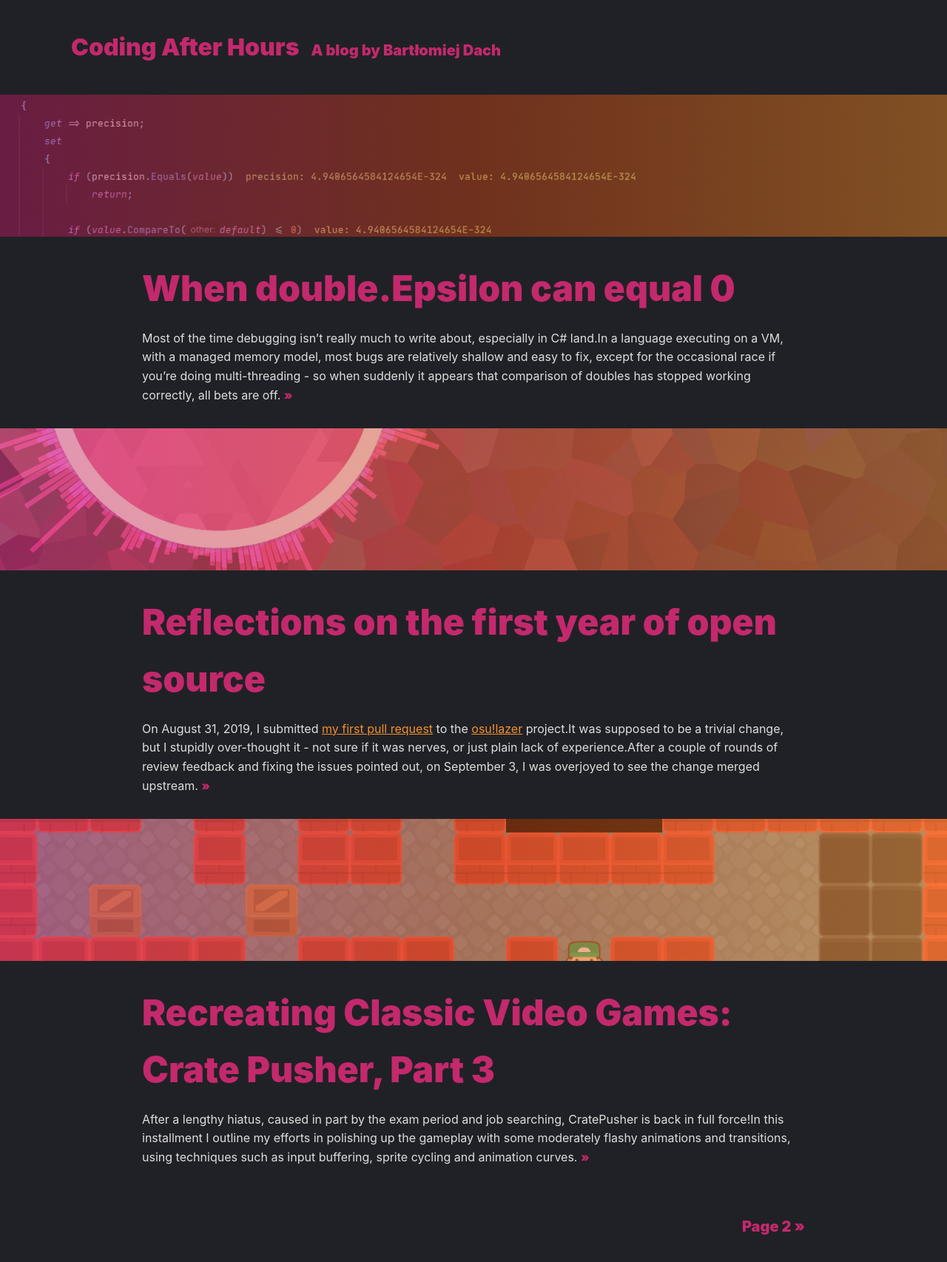
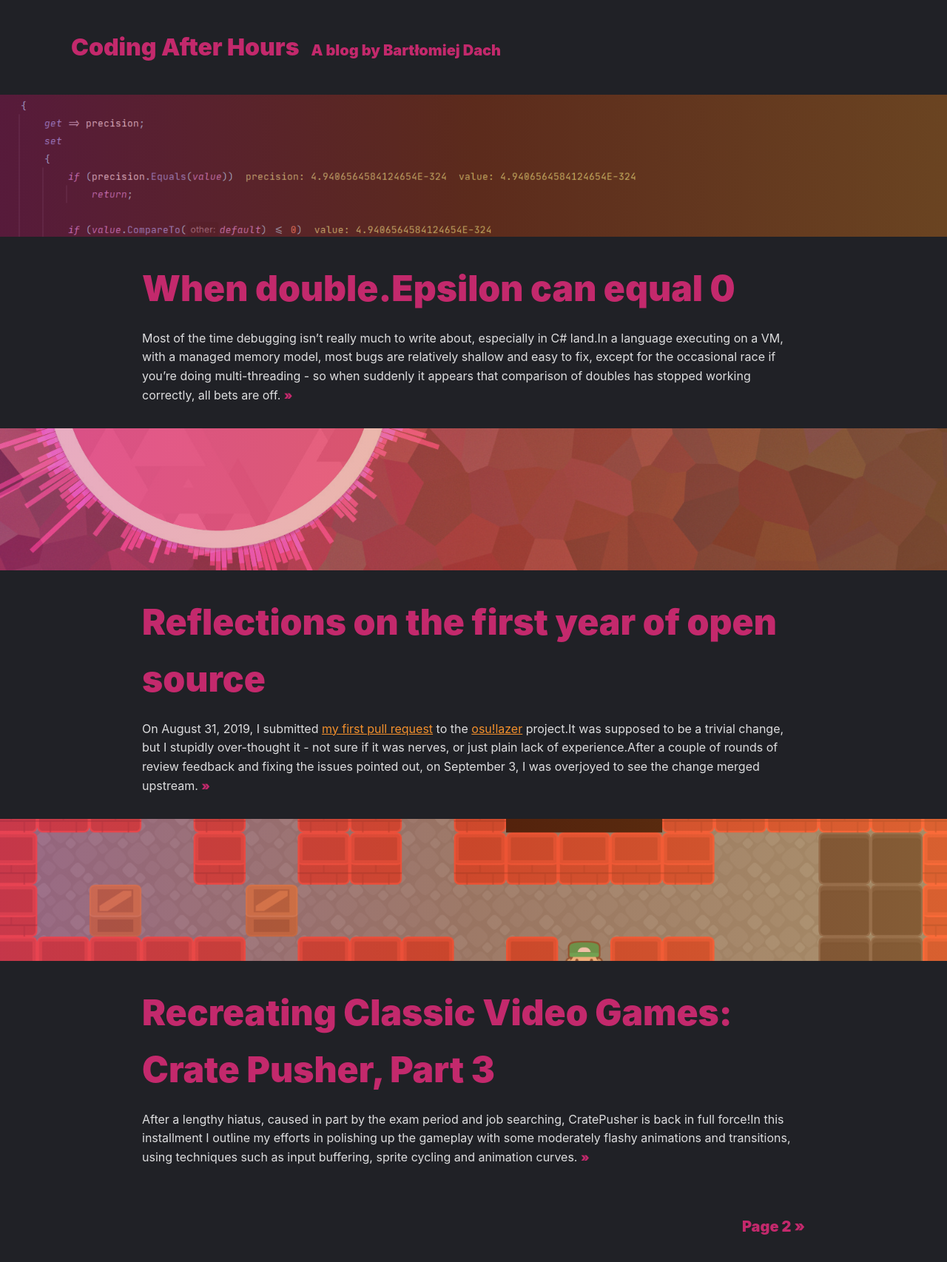
Before and after one commit to bdach/bdach.github.io, a Jekyll site: the page built from index.html, in a window 1280 px wide. Shown: the whole page at 74% size. Built offline with Jekyll 4.4.1, drawn with Linux system fonts in a browser that asks for light colours; some web fonts are replaced; the list of posts is cut into pages by our own code.

Commit message:
Aaaaand one more

```diff
--- a/assets/css/main.scss
+++ b/assets/css/main.scss
@@ -65,7 +65,7 @@ body {
         top: 0;
         left: 0;
         background: linear-gradient(90deg, $color5 0%, $color1 50%, $color3 100%);
-        opacity: 0.5;
+        opacity: 0.4;
     }
 }
 
```
